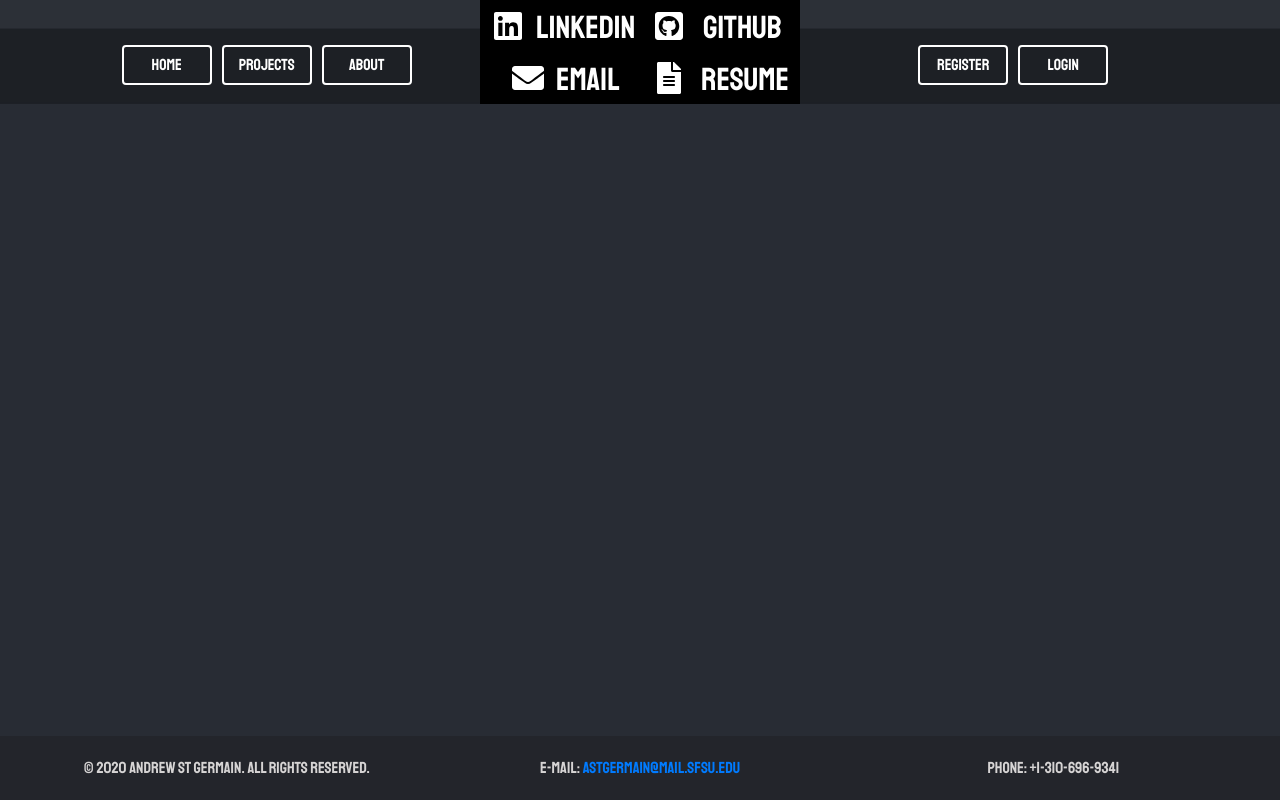
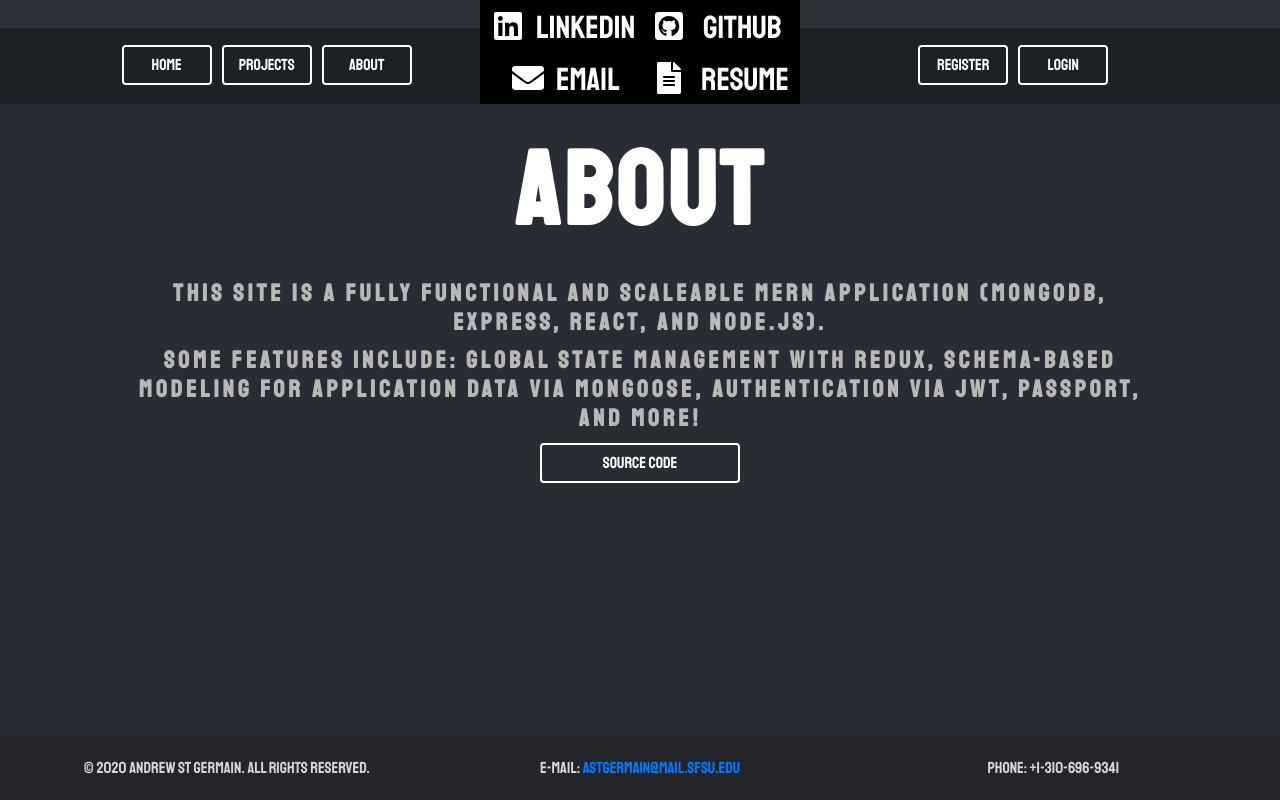
Before and after one commit to astgermain/PortfolioSite, a React (Create React App) app in the folder frontend/: page /about in a window 1280 px wide. Built offline with nearby package versions, Linux system fonts and the light colour scheme.

Commit message:
Finished everything except projects item display, updated READ.ME

```diff
--- a/frontend/src/App.css
+++ b/frontend/src/App.css
@@ -172,6 +172,11 @@ body {
   margin-left: auto;
   margin-right: auto;
   font-family: 'Staatliches', cursive;
+}
+
+.about, .project {
+  width: 80%;
+  margin: auto;
 }
 
 .colHoverEffectHelp {
--- a/frontend/src/App.js
+++ b/frontend/src/App.js
@@ -11,6 +11,8 @@ import store from "./store";
 import LoginModal from './components/LoginModal';
 import RegisterModal from './components/RegisterModal';
 import Home from './components/Home';
+import About from './components/About';
+import Projects from './components/Projects';
 import Header from './components/Header';
 import Footer from './components/Footer';
 import PrivateRoute from "./components/private-route/PrivateRoute";
@@ -67,6 +69,8 @@ class App extends Component {
             <Route exact path="/" component={Home} />
             <Route exact path="/register" component={RegisterModal} />
             <Route exact path="/login" component={LoginModal} />
+            <Route exact path="/about" component={About} />
+            <Route exact path="/projects" component={Projects} />
             <Switch>
               <PrivateRoute exact path="/dashboard" component={Dashboard} />
             </Switch>
--- a/frontend/src/components/About.js
+++ b/frontend/src/components/About.js
@@ -2,10 +2,9 @@ import React, { Component } from 'react';
 import { connect } from "react-redux";
 import PropTypes from "prop-types";
 import { logoutUser } from "../actions/authActions";
-import Tada from 'react-reveal/Tada';
+import Roll from 'react-reveal/Roll';
 
-
-class Home extends Component {
+class About extends Component {
 
     constructor() {
         super();
@@ -29,16 +28,29 @@ class Home extends Component {
 
 
         return(
-            <Tada>
-                <div>
-                    asdfa
+            <Roll left>
+                <div className="about">
+                    <h1 className="mainHeader">
+                        About
+                    </h1>
+                    <h2 className="subHeader">
+                        This site is a fully functional and scaleable MERN application (MongoDB, Express, React, and Node.js).
+                    </h2>
+                    <h2 className="subHeader">
+                        Some features include: Global state management with Redux, schema-based modeling for application data via Mongoose, authentication via JWT, passport, and more!
+                    </h2>
+                    <a href="https://github.com/astgermain/PortfolioSite" target="_blank" rel="noopener noreferrer">
+                    <button className="btn btn-home">
+                        Source Code
+                    </button>
+                    </a>
                 </div>
-            </Tada>
+            </Roll>
         )
     }
 }
 
-Home.propTypes = {
+About.propTypes = {
     logoutUser: PropTypes.func.isRequired,
     auth: PropTypes.object.isRequired
 };
@@ -47,4 +59,4 @@ const mapStateToProps = state => ({
     auth: state.auth,
     errors: state.errors
 });
-export default connect(mapStateToProps,{ logoutUser })(Home);
+export default connect(mapStateToProps,{ logoutUser })(About);
--- a/frontend/src/components/ContactButtons.js
+++ b/frontend/src/components/ContactButtons.js
@@ -19,7 +19,7 @@ class ContactButtons extends Component {
             <div className="contactCenter">
                 <div className="row">
                     <div className="col-6 colHoverEffectHelp">
-                        <a href="https://www.linkedin.com/in/astger/" target="_blank" className="contactA">
+                        <a href="https://www.linkedin.com/in/astger/" target="_blank" rel="noopener noreferrer" className="contactA">
                             <div className="linkedInButtonPre" id="preload1">
                                 <FontAwesomeIcon icon={faLinkedin} className="linkedInIcon"/>
                                 <span className="linkedInLabel">LinkedIn</span>
@@ -27,7 +27,7 @@ class ContactButtons extends Component {
                         </a>
                     </div>
                     <div className="col-6 colHoverEffectHelp">
-                        <a href="https://github.com/astgermain" target="_blank" className="contactA">
+                        <a href="https://github.com/astgermain" target="_blank" rel="noopener noreferrer" className="contactA">
                             <div className="githubButtonPre" id="preload2">
                                 <FontAwesomeIcon icon={faGithubSquare} className="githubIcon"/>
                                 <span className="githubLabel">GitHub</span>
@@ -37,7 +37,7 @@ class ContactButtons extends Component {
                 </div>
                 <div className="row">
                     <div className="col-6 colHoverEffectHelp">
-                        <a href="mailto:astgermain@mail.sfsu.edu" target="_blank" className="contactA">
+                        <a href="mailto:astgermain@mail.sfsu.edu" className="contactA">
                             <div className="emailContactButtonPre" id="preload3">
                                 <FontAwesomeIcon icon={faEnvelope} className="emailContactIcon"/>
                                 <span className="emailContactLabel">Email</span>
@@ -45,7 +45,7 @@ class ContactButtons extends Component {
                         </a>
                     </div>
                     <div className="col-6 colHoverEffectHelp">
-                        <a href="https://github.com/astgermain/andrewstgermainresume/blob/master/AndrewStGermainResume_10_4.pdf" target="_blank" className="contactA">
+                        <a href="https://github.com/astgermain/andrewstgermainresume/blob/master/AndrewStGermainResume_10_4.pdf" target="_blank" rel="noopener noreferrer" className="contactA">
                             <div className="resumeButtonPre" id="preload4">
                                 <FontAwesomeIcon icon={faFileAlt} className="resumeIcon"/>
                                 <span className="resumeLabel">Resume</span>
--- a/frontend/src/components/Footer.js
+++ b/frontend/src/components/Footer.js
@@ -24,7 +24,7 @@ class Footer extends Component {
                 &copy; 2020 Andrew St Germain. All Rights Reserved.
                 </div>
                 <div className="col-md-4 col-12">
-                E-Mail: <a href="mailto:astgermain@mail.sfsu.edu" target="_blank">astgermain@mail.sfsu.edu</a>
+                E-Mail: <a href="mailto:astgermain@mail.sfsu.edu">astgermain@mail.sfsu.edu</a>
                 </div>
                 <div className="col-md-4 col-12">
                 Phone: +1-310-696-9341
--- a/frontend/src/components/Header.js
+++ b/frontend/src/components/Header.js
@@ -72,12 +72,12 @@ class Header extends Component {
                                     Home
                                 </button>
                             </Link>
-                            <Link to="/">
+                            <Link to="/projects">
                                 <button className="btn btn-header">
                                     Projects
                                 </button>
                             </Link>
-                            <Link to="/">
+                            <Link to="/about">
                                 <button className="btn btn-header">
                                     About
                                 </button>
@@ -126,12 +126,12 @@ class Header extends Component {
                                 </Link>
                             </li>
                             <li>
-                                <Link to="/">
+                                <Link to="/projects">
                                     <button onClick={this.onMobileClick} className="btn btn-header">Projects</button>
                                 </Link>
                             </li>
                             <li>
-                                <Link to="/">
+                                <Link to="/about">
                                     <button onClick={this.onMobileClick} className="btn btn-header">About</button>
                                 </Link>
                             </li>
@@ -156,12 +156,12 @@ class Header extends Component {
                                 </Link>
                             </li>
                             <li>
-                                <Link to="/">
+                                <Link to="/projects">
                                     <button onClick={this.onMobileClick} className="btn btn-header">Projects</button>
                                 </Link>
                             </li>
                             <li>
-                                <Link to="/">
+                                <Link to="/about">
                                     <button onClick={this.onMobileClick} className="btn btn-header">About</button>
                                 </Link>
                             </li>
--- a/frontend/src/components/Home.js
+++ b/frontend/src/components/Home.js
@@ -50,7 +50,7 @@ class Home extends Component {
                         <h2 className="subHeader2">Take a look at some of my projects</h2>
                     </Zoom>
                     <Zoom delay={4500}>
-                        <Link to="/">
+                        <Link to="/projects">
                             <button className="btn btn-home">
                                 View Projects
                             </button>
--- a/frontend/src/components/Projects.js
+++ b/frontend/src/components/Projects.js
@@ -0,0 +1,49 @@
+import React, { Component } from "react";
+import PropTypes from "prop-types";
+import { connect } from "react-redux";
+import { logoutUser } from "../actions/authActions";
+import Jump from 'react-reveal/Jump';
+
+
+class Projects extends Component {
+    state = {
+        opened: false
+    };
+
+    onLogoutClick = e => {
+        e.preventDefault();
+        this.props.logoutUser();
+    };
+
+    handleClick() {
+        this.setState({ opened: !this.state.opened});
+    }
+    render() {
+        const { user } = this.props.auth;
+        return (
+            <Jump>
+                <div className="project">
+                    <h1 className="mainHeader">
+                        Projects
+                    </h1>
+                    <h2 className="subHeader">
+                        This is just a few of my projects.
+                    </h2>
+                    <h2 className="subHeader">
+                        If there is no link to source code the project is under NDA, email me for a snippet.
+                    </h2>
+                </div>
+            </Jump>
+    );
+  }
+}
+Projects.propTypes = {
+  logoutUser: PropTypes.func.isRequired,
+  auth: PropTypes.object.isRequired
+};
+const mapStateToProps = state => ({
+  auth: state.auth
+});
+export default connect(
+  mapStateToProps
+)(Projects);
--- a/frontend/src/components/RegisterModal.js
+++ b/frontend/src/components/RegisterModal.js
@@ -5,7 +5,8 @@ import { connect } from "react-redux";
 import { registerUser } from "../actions/authActions";
 import { FontAwesomeIcon } from '@fortawesome/react-fontawesome'
 import { faEnvelope, faLock, faUser, faClipboardCheck } from '@fortawesome/free-solid-svg-icons'
-import Roll from 'react-reveal/Roll';
+import Pulse from 'react-reveal/Pulse';
+
 
 class RegisterModal extends Component {
 
@@ -67,7 +68,7 @@ class RegisterModal extends Component {
         const passwordIcon = <FontAwesomeIcon icon={faLock} color="#bfbfbf" />
         const password2Icon = <FontAwesomeIcon icon={faClipboardCheck} color="#bfbfbf" />
         return(
-            <Roll left>
+            <Pulse>
                 <div className="container-fluid">
                     <div className="formView">
                         <div className="row justify-content-md-center">
@@ -184,7 +185,7 @@ class RegisterModal extends Component {
                         </form>
                     </div>
                 </div>
-            </Roll>
+            </Pulse>
 
 
         )
```
Also changed, not shown: 1 other file (tests, documents, lock files or other folders).
